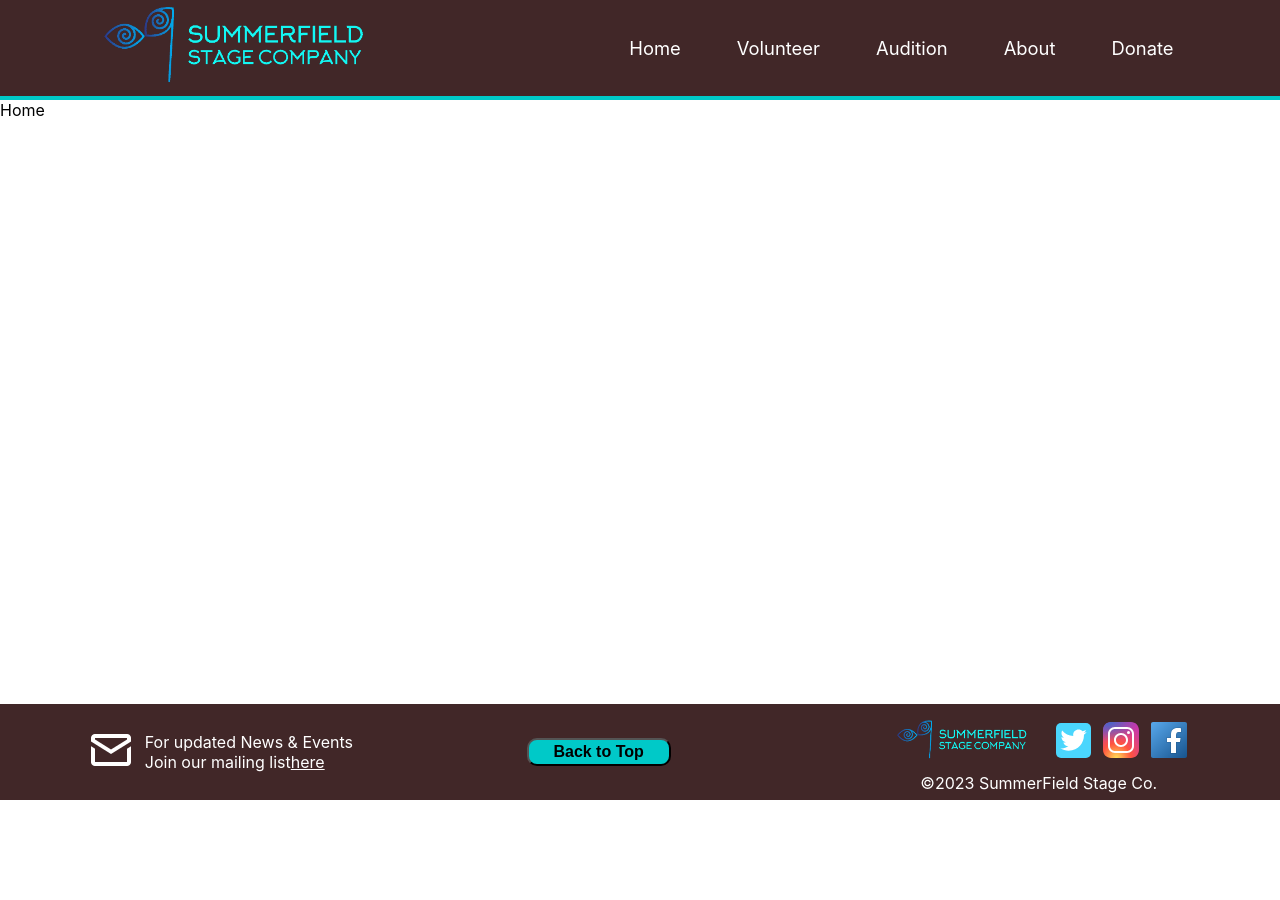
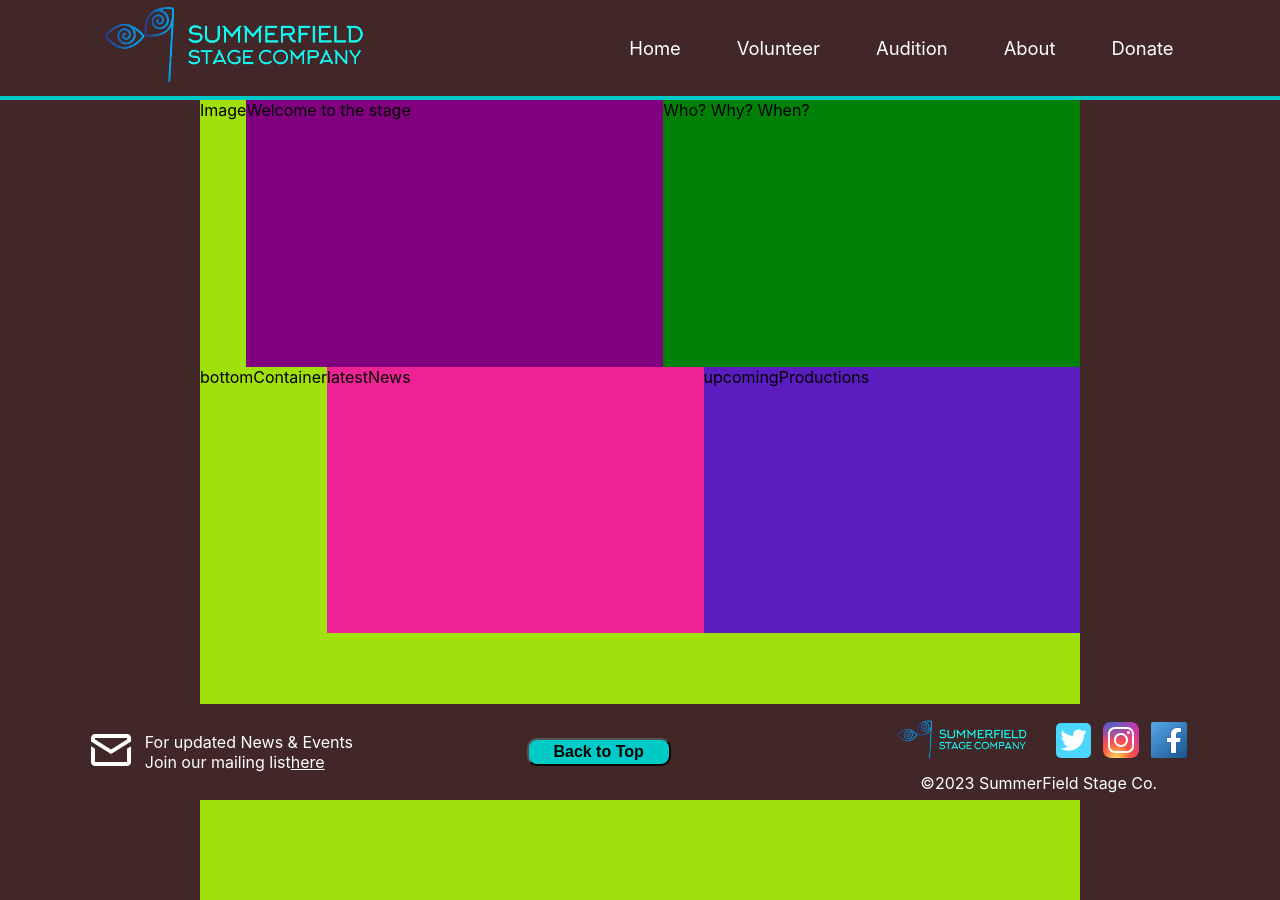
Before and after one commit to salvat36/summerfield, a React (Create React App) app in the folder client/: page / in a window 1280 px wide. Before the commit the page ends 800 px from the top, so only its background shows below. Built offline with nearby package versions, Linux system fonts and the light colour scheme.

Commit message:
create basic home.js structure

```diff
--- a/client/src/components/Home.css
+++ b/client/src/components/Home.css
@@ -0,0 +1,45 @@
+#homeContainer {
+  background-color: #412728;
+  display: flex;
+  flex-direction: column;
+  align-items: center;
+  justify-content: center;
+  width: 100%;
+  height: 100vh;
+}
+
+#topImageContainer {
+  background-color: #a0e00c;
+  display: flex;
+  height: 50vh;
+  width: 110vh;
+}
+
+#topTextLeft {
+  background-color: purple;
+  flex: 1;
+}
+
+#topTextRight {
+  background-color: rgb(0, 128, 6);
+  flex: 1;
+}
+
+#bottomContainer {
+  background-color: #a0e00c;
+  display: flex;
+  height: 100vh;
+  width: 110vh;
+}
+
+#latestNews {
+  background-color: #ed2295;
+  height: 50%;
+  width: 50%;
+}
+
+#upcomingProductions {
+  background-color: #5b1cc0;
+  height: 50%;
+  width: 50%;
+}
--- a/client/src/components/Home.js
+++ b/client/src/components/Home.js
@@ -1,10 +1,19 @@
-import React from 'react'
-import './Home.css'
+import React from "react";
+import "./Home.css";
 
 function Home() {
   return (
-    <div>Home</div>
-  )
+    <div id="homeContainer">
+      <div id="topImageContainer"> Image
+        <div id="topTextLeft"> Welcome to the stage</div>
+        <div id="topTextRight">Who? Why? When?</div>
+      </div>
+      <div id="bottomContainer"> bottomContainer
+        <div id="latestNews">latestNews</div>
+        <div id="upcomingProductions">upcomingProductions</div>
+      </div>
+    </div>
+  );
 }
 
-export default Home
+export default Home;
```
